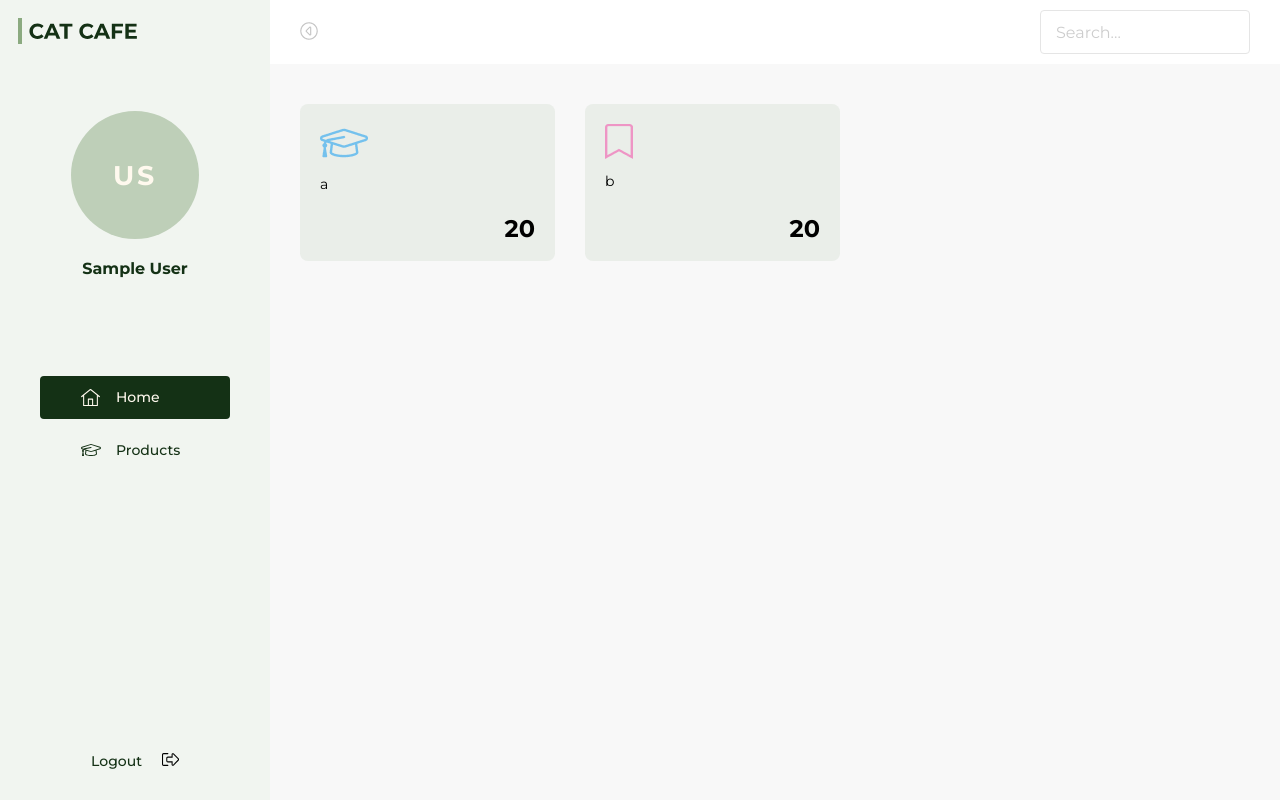
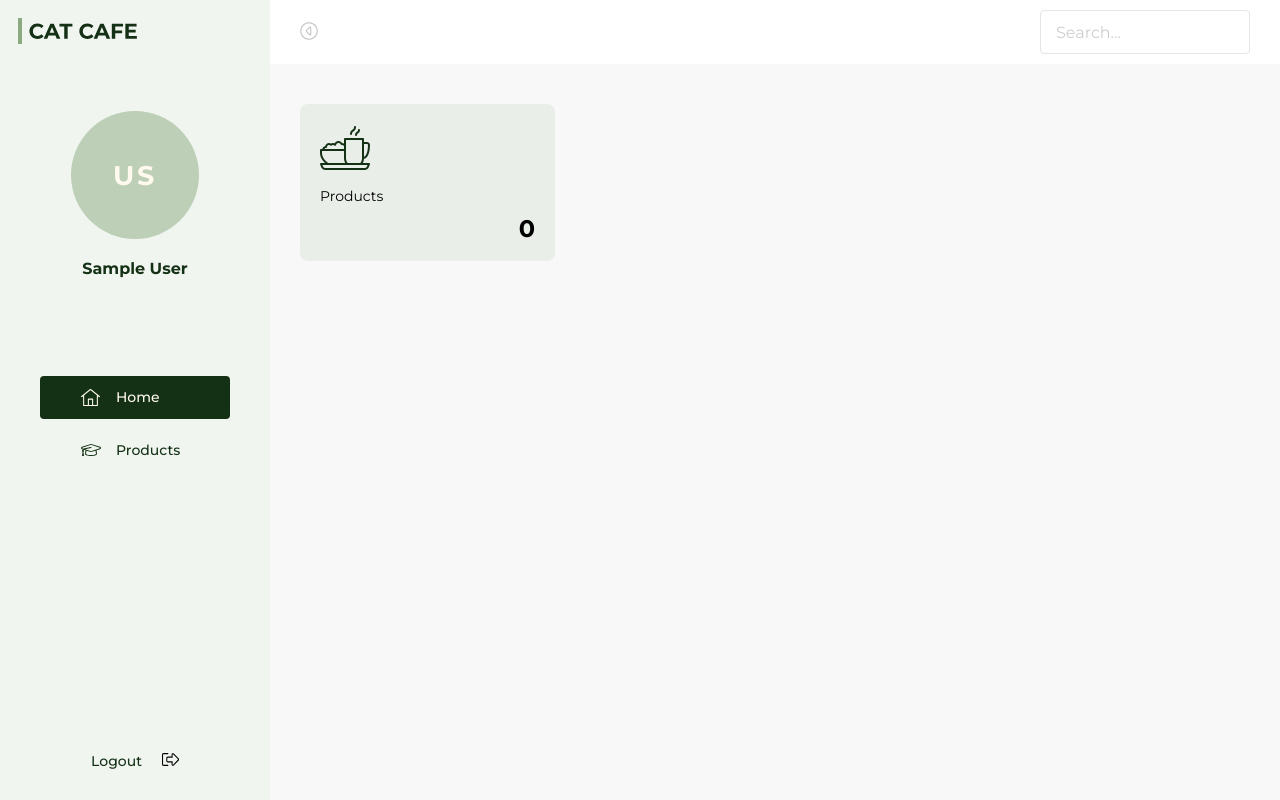
Before and after one commit to gabriellaribeirocosta/Cat-Cafe, a React (Vite) app in the folder frontend/: page / in a window 1280 px wide. Built offline with nearby package versions, Linux system fonts and the light colour scheme; no server answers; sample sign-in values are in the browser's storage.

Commit message:
feat: card funcionality

```diff
--- a/frontend/src/components/CardDashboard/index.tsx
+++ b/frontend/src/components/CardDashboard/index.tsx
@@ -3,7 +3,6 @@ import styles from './style.module.css'
 
 interface CardDashboardProps {
   children: ReactNode
-  onClick: () => void
   logo?: string
   className?: string
   number?: number
@@ -11,13 +10,12 @@ interface CardDashboardProps {
 
 const CardDashboard = ({
   children,
-  onClick,
   className,
   logo,
-  number,
+  number
 }: CardDashboardProps) => {
   return (
-    <button className={`${styles.Card} ${className}`} onClick={onClick}>
+    <button className={`${styles.Card} ${className}`}>
       <div className={styles.CardBox}>
         {logo && <img src={logo} alt="Logo" className={styles.card_logo} />}
         <span className={styles.children}>{children}</span>
--- a/frontend/src/components/DetailsTable/index.tsx
+++ b/frontend/src/components/DetailsTable/index.tsx
@@ -15,6 +15,7 @@ const DetailsTable = ({ products, openConfirmModal, openUpdateModal }: DetailsTa
           <th></th>
           <th>Name</th>
           <th>Description</th>
+          <th>Price</th>
           <th>Category</th>
           <th>Date of include</th>
           <th></th>
--- a/frontend/src/pages/Dashboard/index.tsx
+++ b/frontend/src/pages/Dashboard/index.tsx
@@ -1,36 +1,23 @@
 import styles from './style.module.css'
 import CardDashboard from '../../components/CardDashboard'
-import logoCourseMarker from '../../../public/logoCourseMarker.png'
-import logoGraduationStudents from '../../../public/logoGraduationStudents.png'
-
-const handleCardCourse = async () => {
-  //logica card curso
-}
-
-const handleCardStudents = async () => {
-  //logica card estudantes
-}
+import productsIcon from '../../../public/productsIcon.png'
+import { ProductContext } from '../../contexts/ProductContext'
+import { useContext } from 'react'
 
 const Dashboard = () => {
+  const { products } = useContext(ProductContext);
+  const numberProducts = products ? products.length : 0;
+
   return (
     <section className={styles.Dashboard}>
       <div className={styles.CardsList}></div>
       <div className={styles.cardRow}>
         <CardDashboard
-          onClick={handleCardCourse}
           className={styles.CardStyle}
-          logo={logoGraduationStudents}
-          number={20}
+          logo={productsIcon}
+          number={numberProducts}
         >
-          a
-        </CardDashboard>
-        <CardDashboard
-          onClick={handleCardStudents}
-          className={styles.CardStyle}
-          logo={logoCourseMarker}
-          number={20}
-        >
-          b
+          Products
         </CardDashboard>
       </div>
     </section>
```
Also changed, not shown: frontend/public/logoCourseMarker.png (deleted), frontend/public/productsIcon.png (added).
